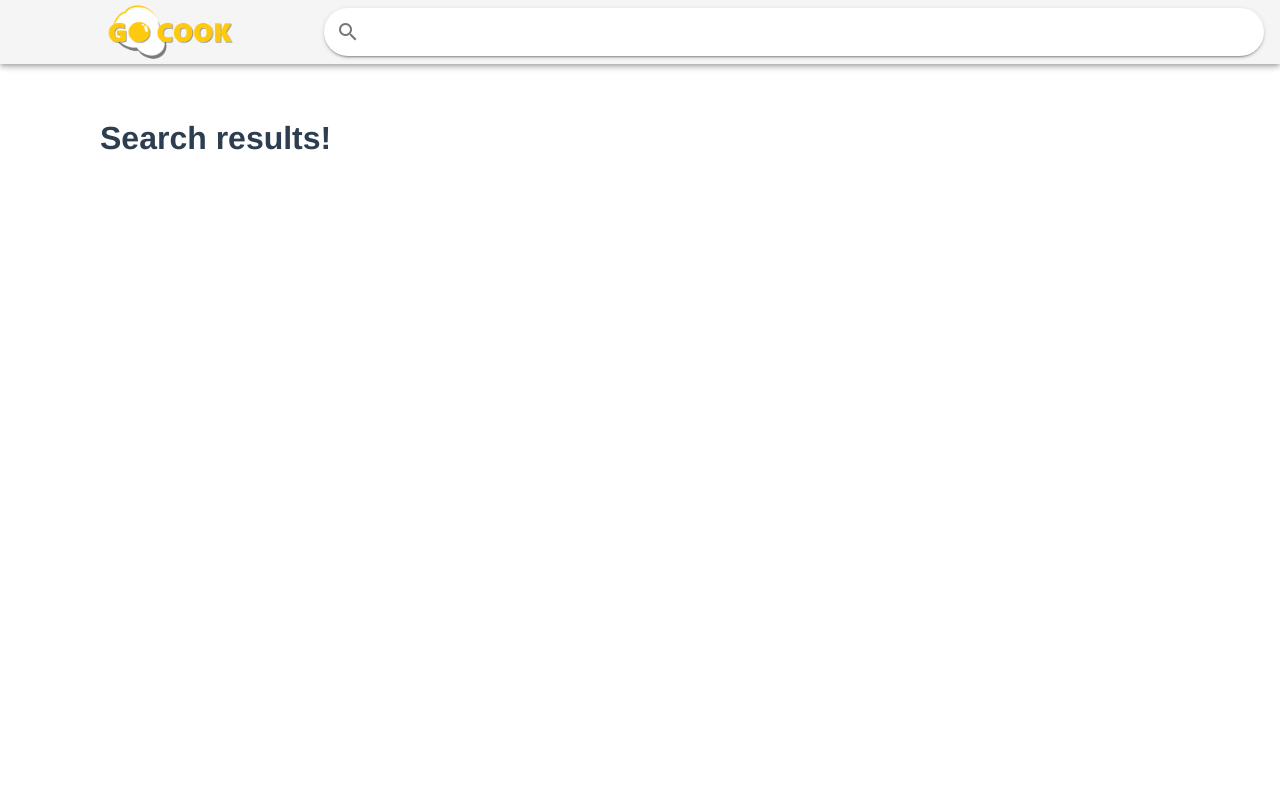
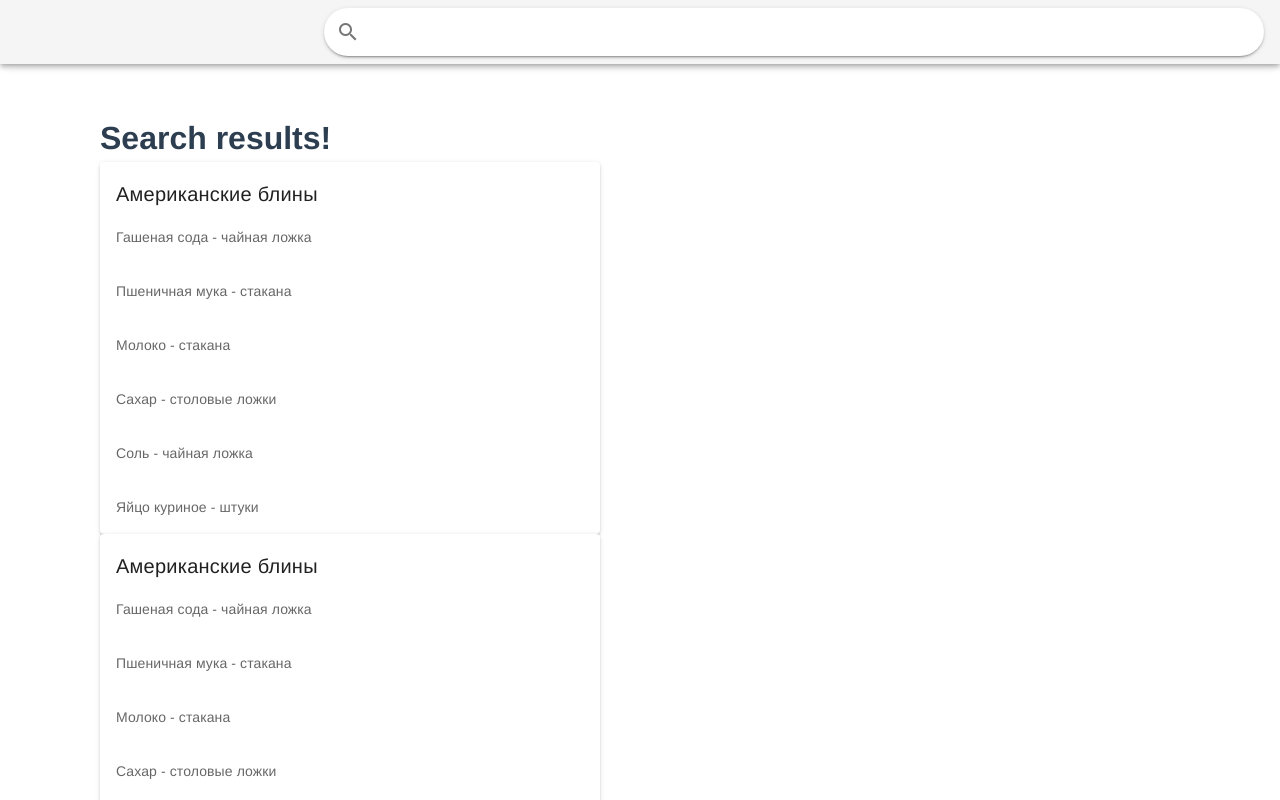
Before and after one commit to korstan/goodcook-webapp, a Vue app: page /search in a window 1280 px wide. Shown: the top 800 px of the page. Built offline with nearby package versions, Linux system fonts and the light colour scheme.

Commit message:
raw hardcoded recipe cards

```diff
--- /dev/null
+++ b/src/components/RecipeCard/RecipeCard.vue
@@ -0,0 +1,53 @@
+<template>
+  <v-card width="500">
+    <v-card-title>{{ this.title }}</v-card-title>
+    <v-card-text v-for="ingredient in ingredients" :key="ingredient.name">
+      {{ ingredient.name }} - {{ ingredient.measure }}
+    </v-card-text>
+  </v-card>
+</template>
+
+<script>
+export default {
+  name: 'RecipeCard',
+  data() {
+    return {
+      title: 'Американские блины',
+      ingredients: [
+        {
+          name: 'Гашеная сода',
+          amount: '1.0',
+          measure: 'чайная ложка',
+        },
+        {
+          name: 'Пшеничная мука',
+          amount: '2.0',
+          measure: 'стакана',
+        },
+        {
+          name: 'Молоко',
+          amount: '2.0',
+          measure: 'стакана',
+        },
+        {
+          name: 'Сахар',
+          amount: '3.0',
+          measure: 'столовые ложки',
+        },
+        {
+          name: 'Соль',
+          amount: '1.0',
+          measure: 'чайная ложка',
+        },
+        {
+          name: 'Яйцо куриное',
+          amount: '2.0',
+          measure: 'штуки',
+        },
+      ],
+    };
+  },
+};
+</script>
+
+<style></style>
--- a/src/views/Search.vue
+++ b/src/views/Search.vue
@@ -1,11 +1,20 @@
 <template>
-  <h1>Search results!</h1>
+  <div>
+    <h1>Search results!</h1>
+    <RecipeCard />
+    <RecipeCard />
+    <RecipeCard />
+    <RecipeCard />
+  </div>
 </template>
 
 <script>
+import RecipeCard from '@/components/RecipeCard/RecipeCard.vue';
 import { mapActions } from 'vuex';
+
 export default {
   name: 'Search',
+  components: { RecipeCard },
   mounted() {
     this.SHOW_HEADER();
   },
```
